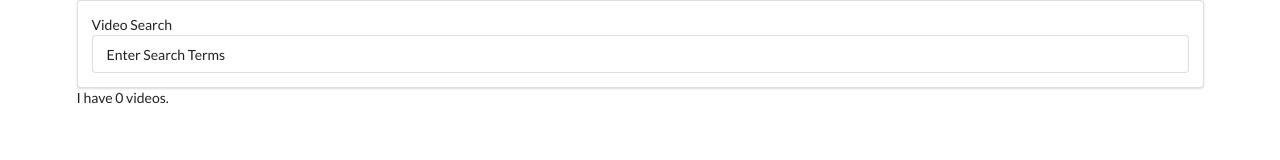
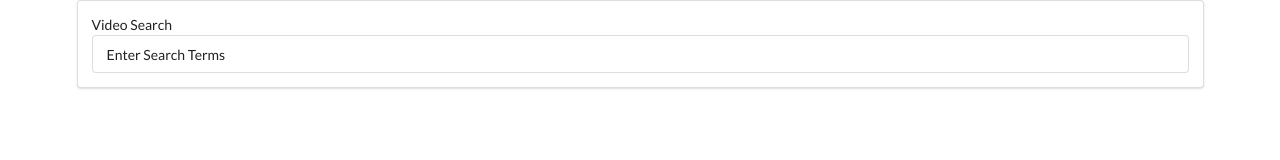
Before and after one commit to treygrr/React---Section-4, a React (Create React App) app in the folder videos/: page / in a window 1280 px wide. Shown: the top 160 px of the page. Built offline with nearby package versions, Linux system fonts and the light colour scheme.

Commit message:
Lesson 119: Rendering a List of Videos

```diff
--- a/videos/src/components/App.js
+++ b/videos/src/components/App.js
@@ -1,6 +1,7 @@
 import React from 'react';
 import SearchBar from './SearchBar';
 import youtube from '../apis/youtube';
+import VideoList from './VideoList';
 
 class App extends React.Component {
     constructor (props) {
@@ -22,7 +23,7 @@
         return (
             <div className="ui container">
                 <SearchBar onFormSubmit={this.onTermSubmit}/>
-                I have {this.state.videos.length} videos.
+                <VideoList videos={this.state.videos}></VideoList>
             </div>
         );
     }
--- /dev/null
+++ b/videos/src/components/VideoItem.js
@@ -0,0 +1,11 @@
+import React from 'react'
+
+const VideoItem = (props) => {
+    return(
+        <div>
+            Video Item
+        </div>
+    );
+}
+
+export default VideoItem;
--- /dev/null
+++ b/videos/src/components/VideoList.js
@@ -0,0 +1,15 @@
+import React from 'react';
+import VideoItem from './VideoItem';
+
+const VideoList = ({videos}) => {
+const renderedList = videos.map((video) => {
+    return <VideoItem />;
+});
+
+    // props.videos
+    return (
+        <div>{renderedList}</div>
+    )
+}
+
+export default VideoList;
```
